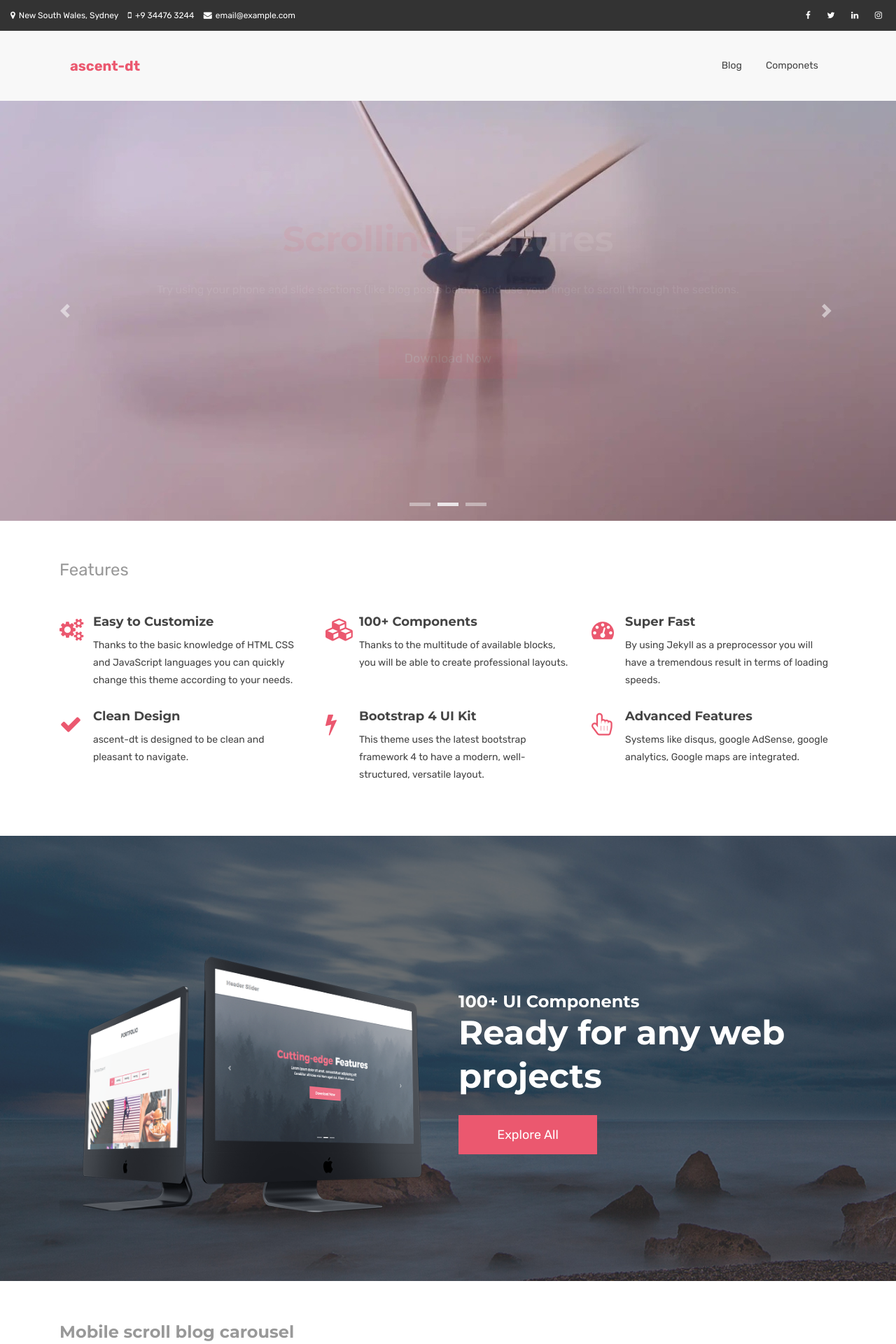
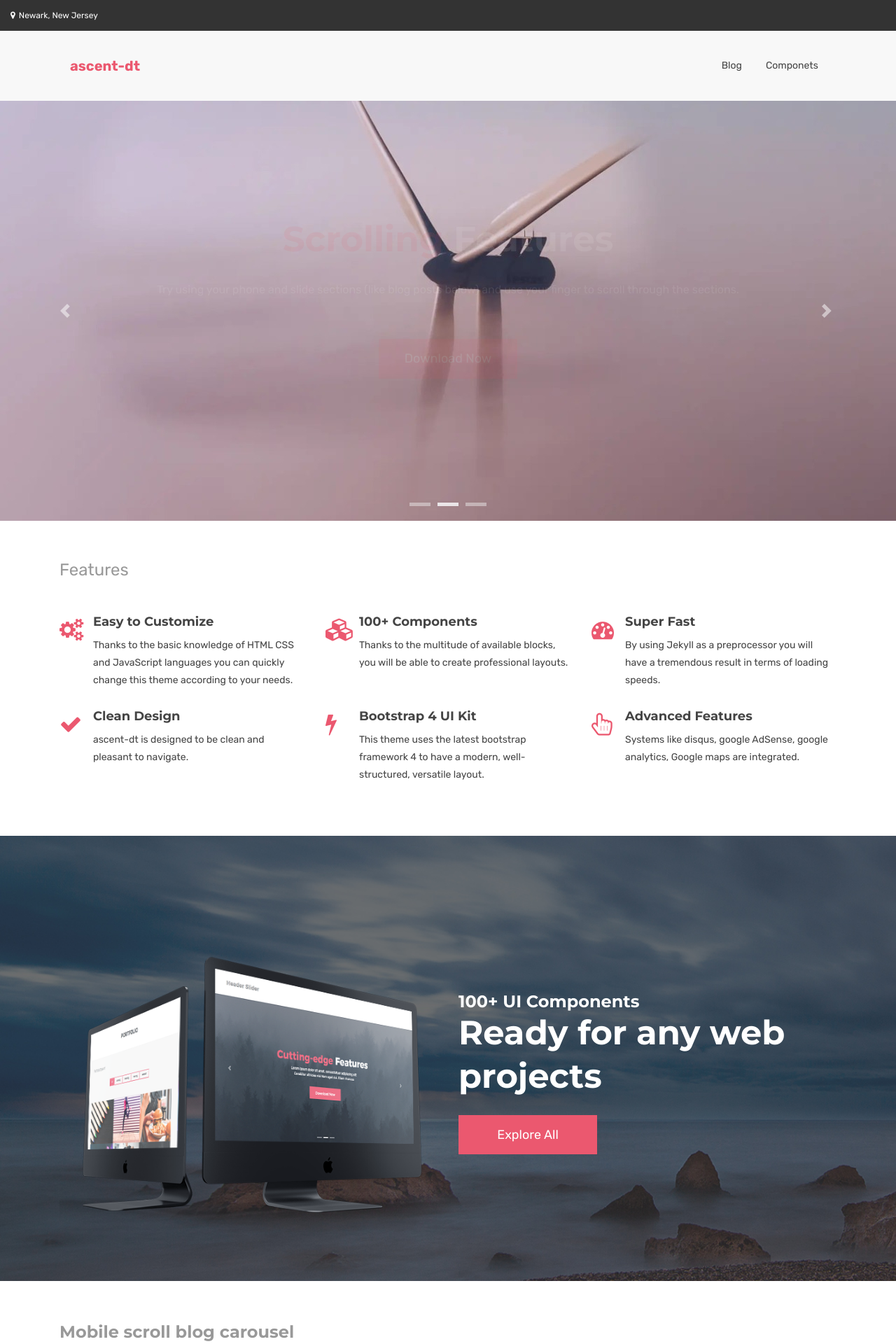
Before and after one commit to ascent-dt/ascent-dt-old.github.io, a Jekyll site: the page built from index.html, in a window 1280 px wide. Shown: the top 1920 px of the page at 70% size. Built offline with Jekyll 4.4.1, drawn with Linux system fonts in a browser that asks for light colours.

Commit message:
Update nav-bar.html

```diff
--- a/_includes/themes/bootstrap/nav-bar.html
+++ b/_includes/themes/bootstrap/nav-bar.html
@@ -1,16 +1,20 @@
             <div class="top-menu">
               <p>
                 <span class="left">
-                  <a href="#"><i class="fa fa-map-marker"></i>New South Wales, Sydney</a>
+                  <a href="#"><i class="fa fa-map-marker"></i>Newark, New Jersey</a>
+                  <!--
                   <a href="#"><i class="fa fa-mobile-phone"></i>+9 34476 3244</a>
                   <a href="#"><i class="fa fa-envelope"></i>email@example.com</a>
-              	</span>
+                  -->
+                </span>
+                <!--
                 <span class="right hidden-sm-down">
                   {% if site.author.facebook %}<a href="https://www.facebook.com/{{ site.author.facebook }}/"><i class="fa fa-facebook"></i></a>{% endif %}
                   {% if site.author.twitter %}<a href="https://twitter.com/{{ site.author.twitter }}"><i class="fa fa-twitter"></i></a>{% endif %}
                   {% if site.author.linkedin %}<a href="https://www.linkedin.com/in/{{ site.author.linkedin }}/"><i class="fa fa-linkedin"></i></a>{% endif %}
                   {% if site.author.instagram %}<a href="https://www.instagram.com/{{ site.author.instagram }}/"><i class="fa fa-instagram"></i></a>{% endif %}
-              	</span>
+                </span>
+                -->
               </p>
             </div>
 
```
